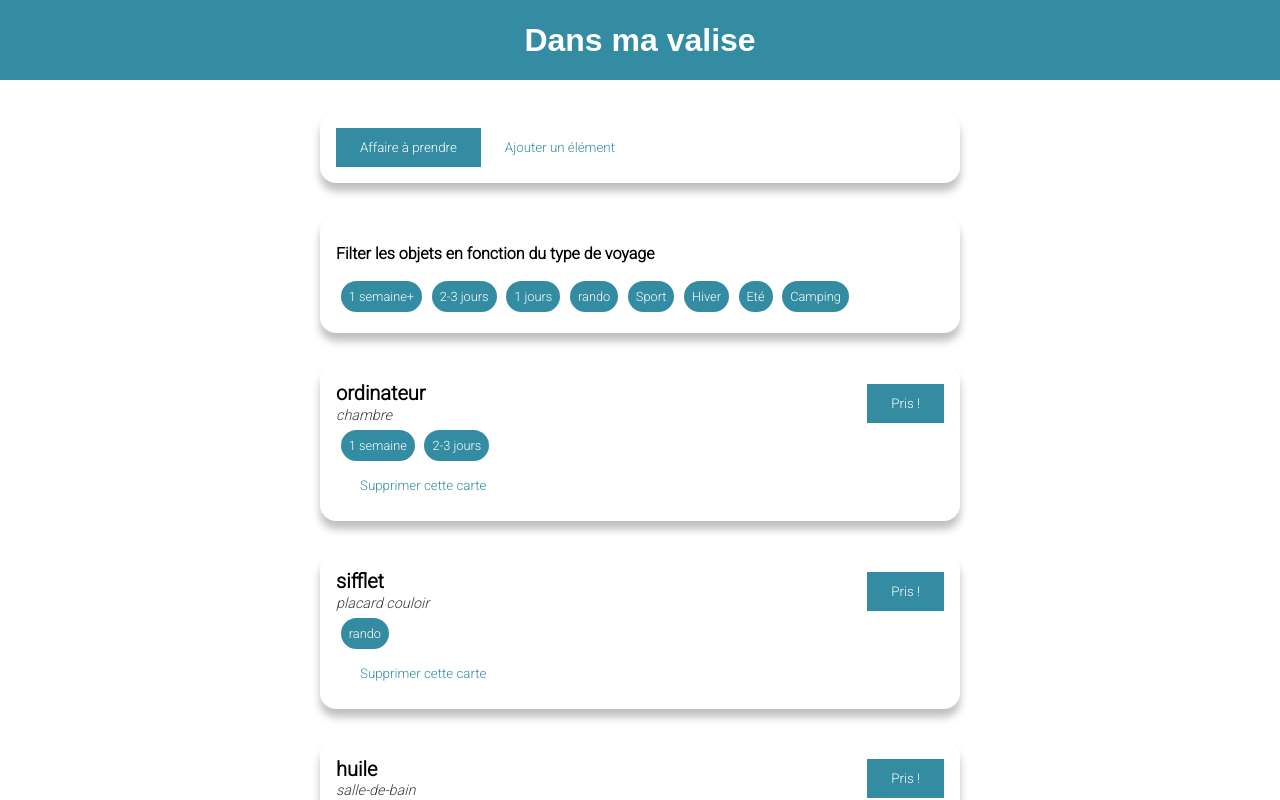
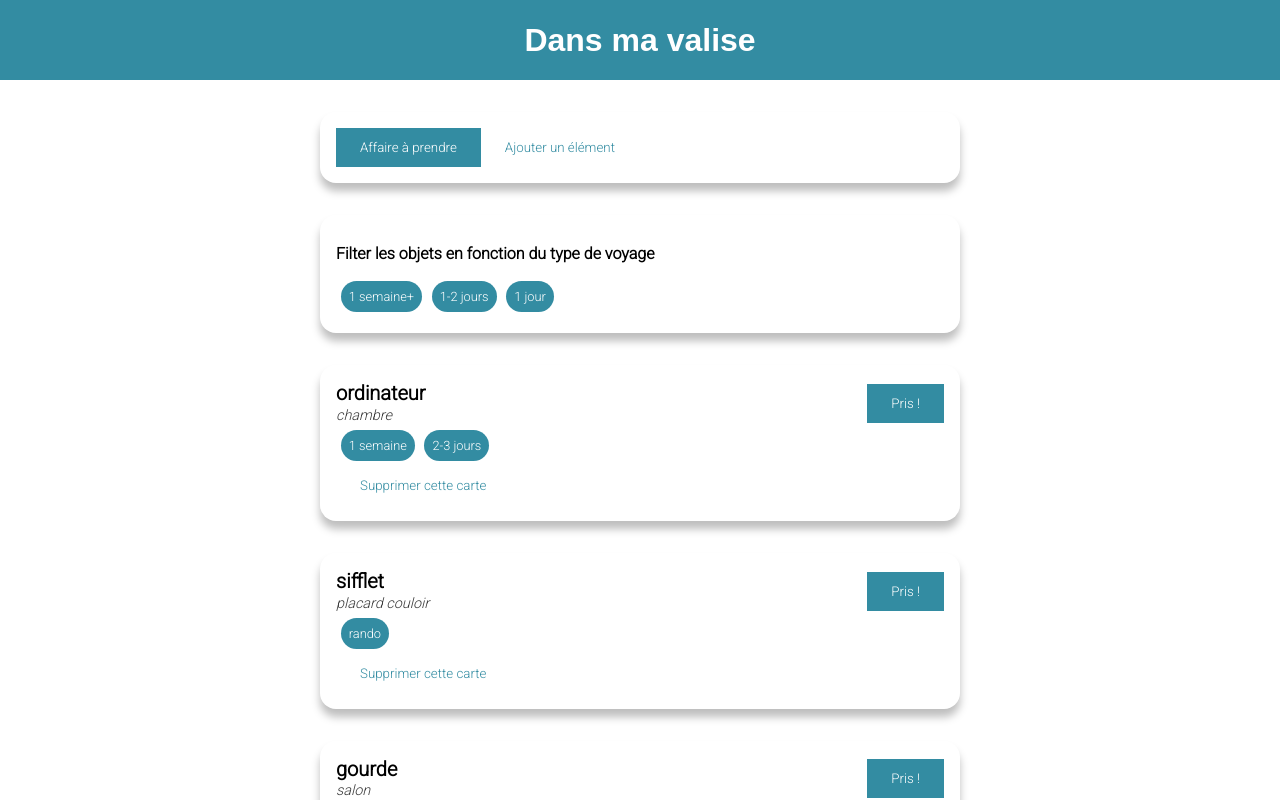
Before and after one commit to Alekiel42/dans-ma-valise, a Vue app in the folder front-valise/: page / in a window 1280 px wide. Shown: the top 800 px of the page. Built offline with nearby package versions, Linux system fonts and the light colour scheme; a web font is replaced by a local one.

Commit message:
change array of tags in array of tag object

```diff
--- a/front-valise/src/components/layouts/TheFilter.vue
+++ b/front-valise/src/components/layouts/TheFilter.vue
@@ -2,7 +2,7 @@
   <base-card>
     <h2>Filter les objets en fonction du type de voyage</h2>
     <div class="filter">
-      <base-tag v-for="tag in tags" :key="tag">{{ tag }} </base-tag>
+      <base-tag v-for="tag in tags" :key="tag.name">{{ tag.name }} </base-tag>
     </div>
   </base-card>
 </template>
@@ -17,6 +17,7 @@ export default {
 h2 {
   font-size: 1rem;
 }
+
 .filter {
   display: flex;
 }
--- a/front-valise/src/components/possessions/AddPossession.vue
+++ b/front-valise/src/components/possessions/AddPossession.vue
@@ -36,9 +36,14 @@
 
       <fieldset>
         <legend>Quand faut-il prendre cet objet ?</legend>
-        <div v-for="tag in tags" :key="tag" class="answer">
-          <input type="checkbox" :id="tag" :value="tag" v-model="tagChecked" />
-          <label :for="tag">{{ tag }}</label>
+        <div v-for="tag in tags" :key="tag.name" class="answer">
+          <input
+            type="checkbox"
+            :id="tag.name"
+            :value="tag.name"
+            v-model="tagChecked"
+          />
+          <label :for="tag.name">{{ tag.name }}</label>
         </div>
       </fieldset>
       <div>
--- a/front-valise/src/components/possessions/ListPossessions.vue
+++ b/front-valise/src/components/possessions/ListPossessions.vue
@@ -22,6 +22,9 @@ export default {
     PossessionItem,
     TheFilter,
   },
+  mounted() {
+    console.log(this.possessions);
+  },
 };
 </script>
 
--- a/front-valise/src/components/possessions/TheNavPossession.vue
+++ b/front-valise/src/components/possessions/TheNavPossession.vue
@@ -35,24 +35,21 @@ export default {
           name: "ordinateur",
           room: "chambre",
           tags: ["1 semaine", "2-3 jours"],
+          hidden: false,
         },
         {
           id: "jkhhhh",
           name: "sifflet",
           room: "placard couloir",
           tags: ["rando"],
-        },
-        {
-          id: "jhg",
-          name: "huile",
-          room: "salle-de-bain",
-          tags: ["1 semaine", "2-3 jours"],
+          hidden: false,
         },
         {
           id: "ll",
           name: "gourde",
           room: "salon",
           tags: ["1 semaine", "2-3 jours", "1 jour"],
+          hidden: false,
         },
       ],
     };
@@ -63,14 +60,18 @@ export default {
       addPossession: this.addPossession,
       deletePossession: this.removePossession,
       tags: [
-        "1 semaine+",
-        "2-3 jours",
-        "1 jours",
-        "rando",
-        "Sport",
-        "Hiver",
-        "Eté",
-        "Camping",
+        {
+          name: "1 semaine+",
+          selected: true,
+        },
+        {
+          name: "1-2 jours",
+          selected: true,
+        },
+        {
+          name: "1 jour",
+          selected: true,
+        },
       ],
     };
   },
@@ -92,6 +93,7 @@ export default {
         name,
         room,
         tags,
+        hidden: false,
       };
       this.possessionsToBeTaken.unshift(newPossession);
       this.selectedTab = "list-possessions";
```
